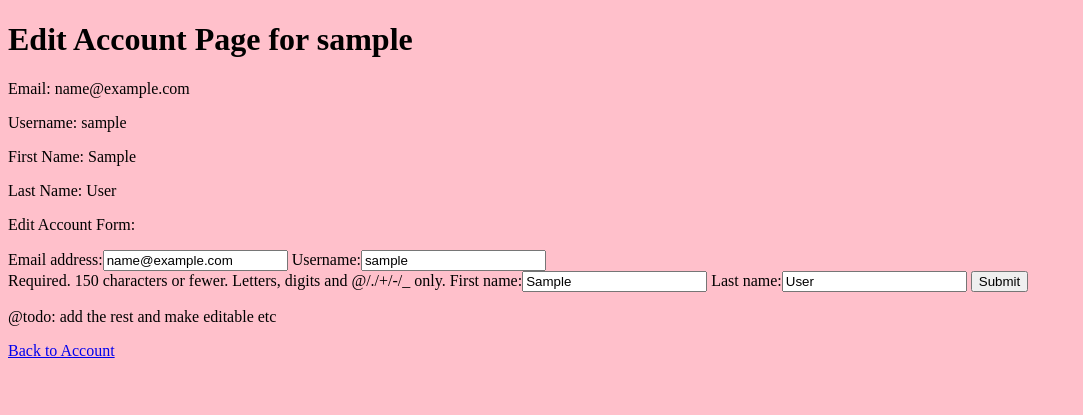
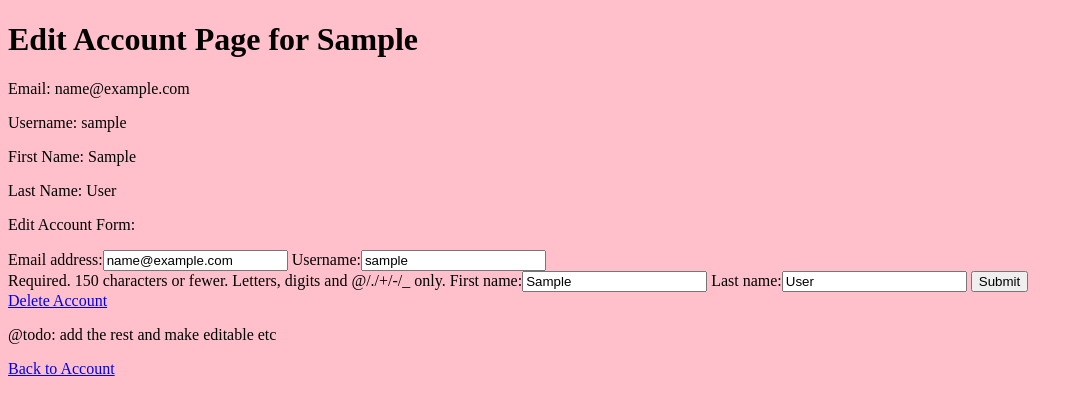
Before and after one commit to njs91/Dolphin, a Django app: page /account/1/edit/ in a window 1280 px wide. Shown: the part 52-467 px from the top of the page, without its empty margins (0-1083 px from the left). Run offline with Django 3.2, Linux system fonts and the light colour scheme; tables that the repository leaves empty hold one stand-in row (values such as "Sample post").

Commit message:
delete account

```diff
--- a/app/accounts/models.py
+++ b/app/accounts/models.py
@@ -3,6 +3,10 @@ from django.contrib.auth.models import AbstractUser
 
 
 class Account(AbstractUser):
+
+    def __str__(self) -> str:
+        return self.first_name
+
     pass
     # need to add fields: em_messages, automations, landing_pages
     # may need to define some fields as classes in separate apps, then add as foreign key
--- a/app/accounts/templates/accounts/edit_account.html
+++ b/app/accounts/templates/accounts/edit_account.html
@@ -21,6 +21,8 @@
 	<input type="submit" name="submit">
 </form>
 
+<a href='/account/{{account.id}}/delete'>Delete Account</a>
+
 <p>@todo: add the rest and make editable etc</p>
 <a href='/account/{{account.id}}/'>Back to Account</a>
 {% endblock %}
--- a/app/accounts/urls.py
+++ b/app/accounts/urls.py
@@ -5,5 +5,5 @@ urlpatterns = [
     path('account/<str:pk>/', views.get_account, name="get_account"),
     path('account/<str:pk>/edit/', views.edit_account,
          name="edit_account"),
-    path('account/<str:pk>/delete', views.delete_account)
+    path('account/<str:pk>/delete/', views.delete_account, name="delete_account")
 ]
--- a/app/accounts/views.py
+++ b/app/accounts/views.py
@@ -22,25 +22,16 @@ def edit_account(request, pk):
         form = AccountForm(request.POST, instance=account)
         if form.is_valid():
             form.save()  # saves data to DB
-            # return redirect('/')  # redirects back to '/'
 
     context = {'account': account, 'form': form}
     return render(request, 'accounts/edit_account.html', context)
 
 
 def delete_account(request, pk):
-    pass
+    account = Account.objects.get(id=pk)
+    if request.method == 'POST':
+        account.delete()
+        return redirect('/')
 
-# example below
-# def updateOrder(request, pk):
-# 	order = Order.objects.get(id=pk) # gets relevant order
-# 	form = OrderForm(instance=order) # store in variable
-
-# 	if request.method == ‘POST’:
-# 		form = OrderForm(request.POST, instance=order) # pass instance - without instance=order, it would create a new order
-# 		if form.is_valid():
-# 			form.save() #saves data to DB
-# 			return redirect(‘/‘) #redirects back to ‘/‘
-
-# 	context = {‘form’:form}
-# 	return render(request, ‘accounts/order_form.html’, context)
+    context = {'account': account}
+    return render(request, 'accounts/delete.html', context)
```
Also changed, not shown: app/accounts/templates/accounts/delete.html (+13 -0 lines).
